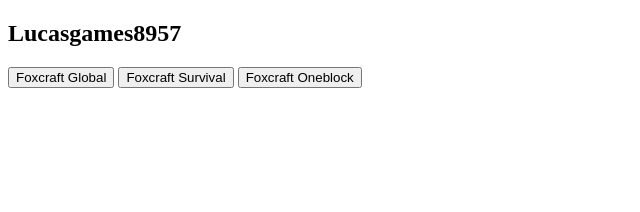
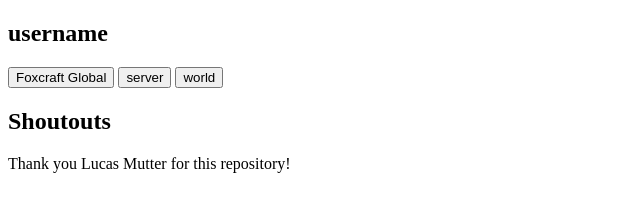
Before and after one commit to lucasgames8957/Minecraft-info, a plain HTML site: page index.html in a window 1280 px wide. Both pictures are taken after a click on the button "Foxcraft Global". Shown: the whole page, without its empty margins (0-640 px from the left). Drawn offline with Linux system fonts and the light colour scheme.

Commit message:
Update index.html

```diff
--- a/index.html
+++ b/index.html
@@ -1,35 +1,37 @@
 <!DOCTYPE html>
 <html>
   <head>
-    <title>lucasgames8957's info</title>
+    <title>username's info</title>
   </head>
   <body>
 
-<h2>Lucasgames8957</h2>
+<h2>username</h2>
 
 <button onclick="Foxcraft()">Foxcraft Global</button>
 
 <script>
 function Foxcraft() {
-  alert("The username is changed to: '*lucasgames8957' this is becuse the '*' is the bedrock identifier.");
+  alert("The username is changed to: '*username' this is becuse the '*' is the bedrock identifier.");
 }
 </script>
 
-<button onclick="Foxcraftsurvival()">Foxcraft Survival</button>
+<button onclick="server()">server</button>
 
 <script>
-function Foxcraftsurvival() {
-  alert("I normally play this mode becuse i like to play on survival mode and i have rabbit rank");
+function server() {
+  alert("");
 }
 </script>
 
-<button onclick="Foxcraftoneblock()">Foxcraft Oneblock</button>
+<button onclick="world()">world</button>
 
 <script>
-function Foxcraftoneblock() {
-  alert("I used to play this gamemode but i nolonger play it becuse it is not open world...");
+function world() {
+  alert("");
 }
 </script>
-
   </body>
+<body>
+  <h2>Shoutouts</h2>
+  <p>Thank you Lucas Mutter for this repository!</p>
 </html>
```
